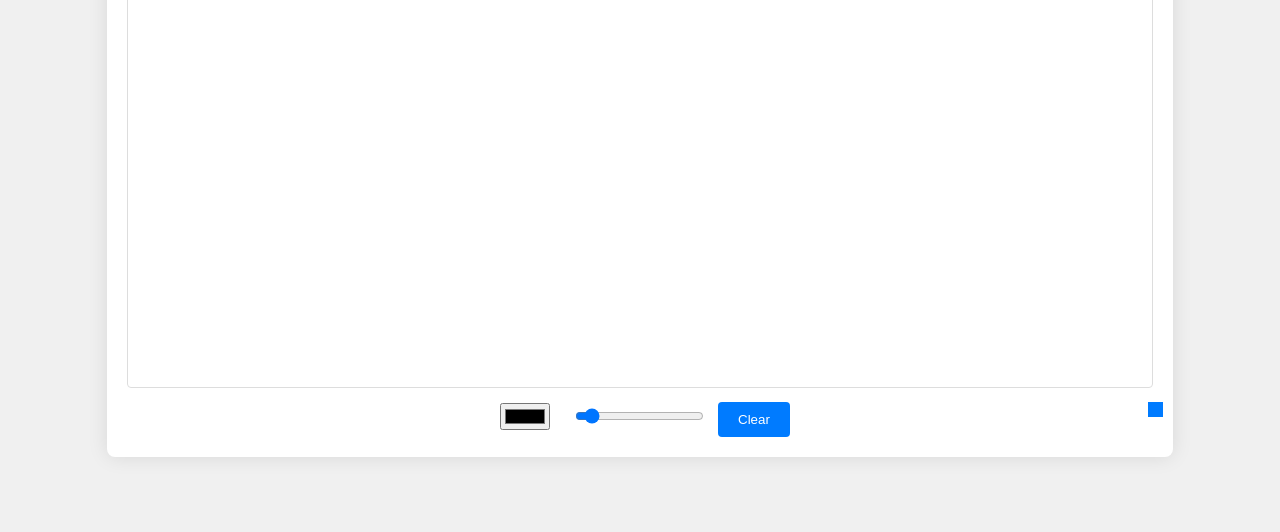
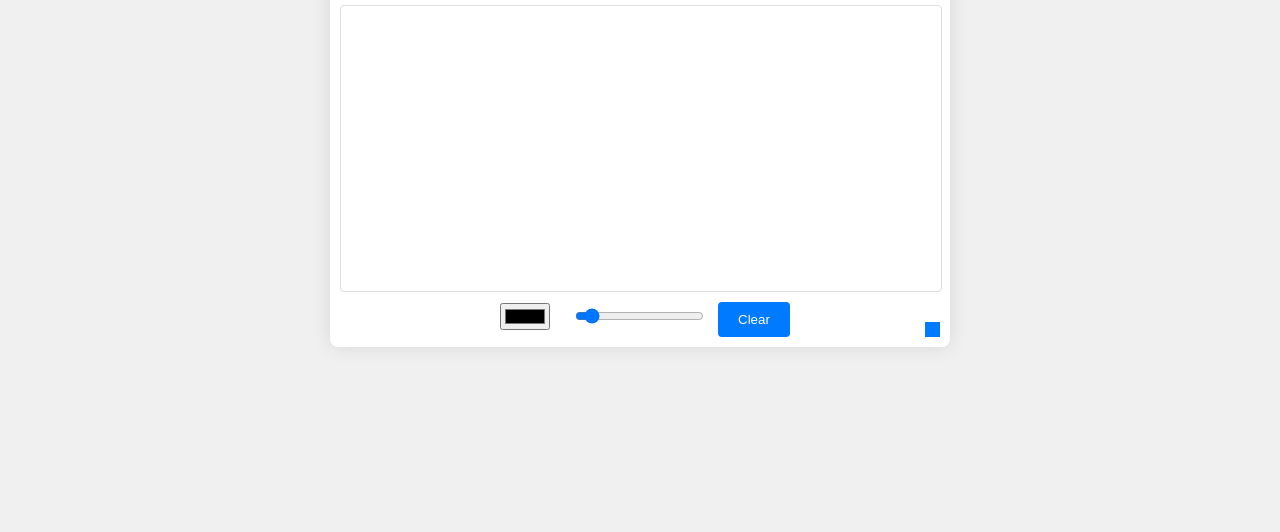
Before and after one commit to Mazin7d4/Mazin7d4.github.io, a plain HTML site: page index.html in a window 1280 px wide. Shown: the part 268-800 px from the top of the page. Drawn offline with Linux system fonts and the light colour scheme.

Commit message:
Update styles.css

```diff
--- a/styles.css
+++ b/styles.css
@@ -12,11 +12,13 @@ body {
 .container {
     text-align: center;
     background: #fff;
-    padding: 20px;
+    padding: 10px;  /* Adjusted padding */
     border-radius: 8px;
     box-shadow: 0 0 20px rgba(0, 0, 0, 0.1);
     overflow: auto;
-    position: relative; /* Make container position relative */
+    position: relative;
+    width: 90vw;   /* Adjusted width */
+    max-width: 600px;
 }
 
 h1 {
@@ -27,14 +29,15 @@ h1 {
 .canvas-container {
     position: relative;
     display: inline-block;
-    overflow: auto;
-    max-width: 90vw;
-    max-height: 60vh;
+    width: 100%;
+    height: auto;
     border: 1px solid #ddd;
     border-radius: 4px;
 }
 
 canvas {
+    width: 100%;
+    height: auto;
     cursor: crosshair;
 }
 
@@ -43,7 +46,7 @@ canvas {
     width: 15px;
     height: 15px;
     background: #007BFF;
-    bottom: 40px;
+    bottom: 10px;
     right: 10px;
     cursor: se-resize;
 }
```
